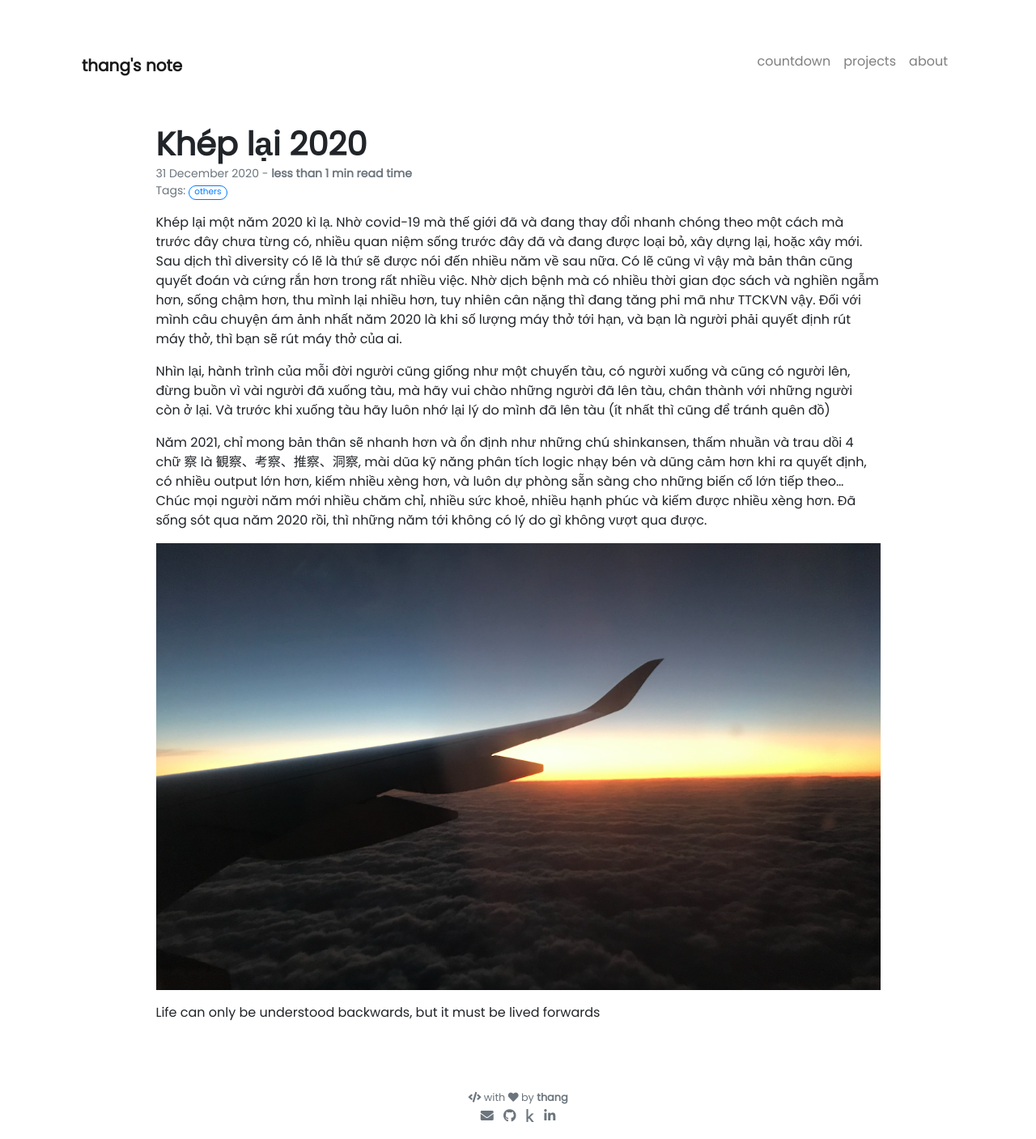
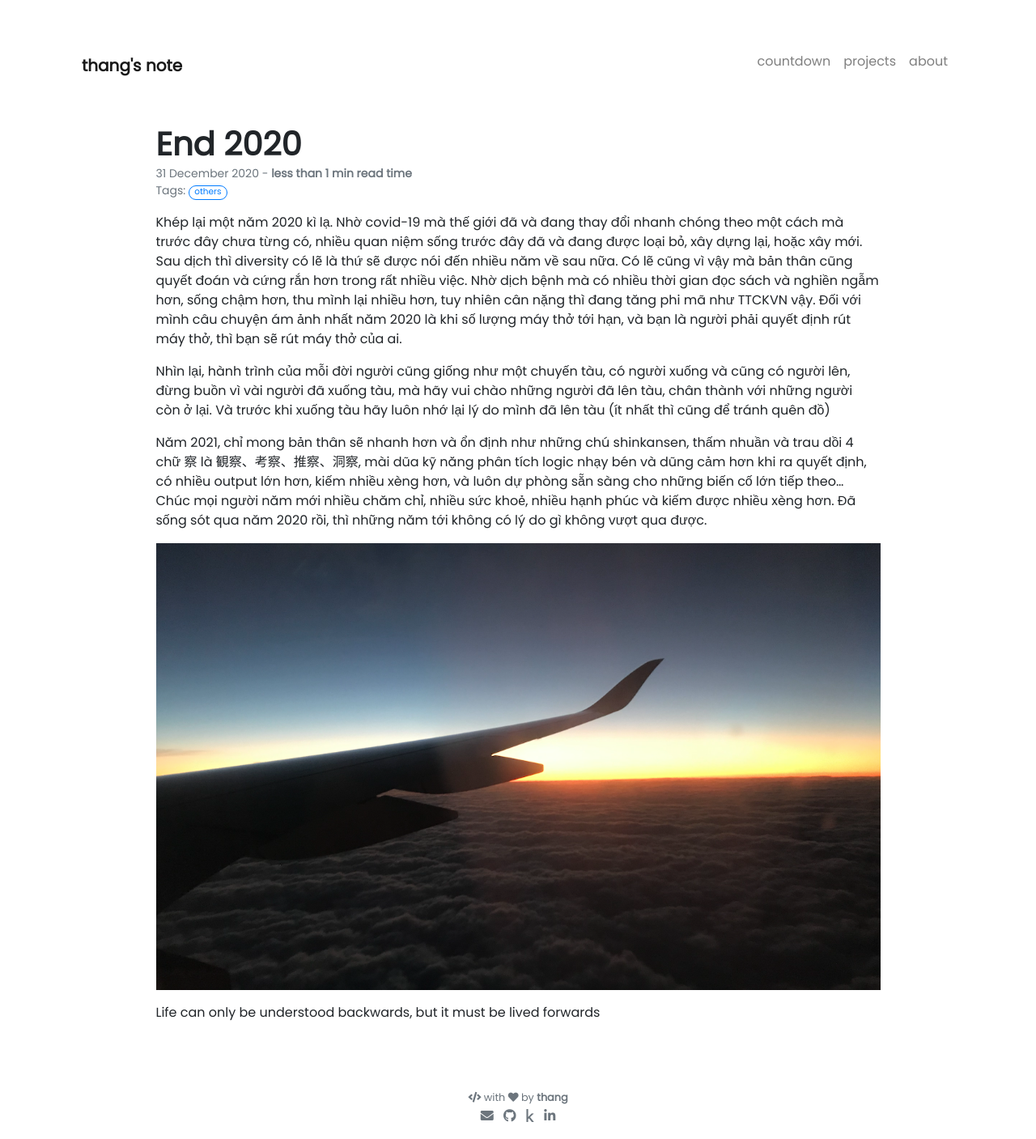
Before and after one commit to thaluu/thaluu.github.io, a Jekyll site: the page built from _posts/2020-12-31-end-2020.md, in a window 1280 px wide. Shown: the whole page at 81% size. Built offline with Jekyll 4.4.1, drawn with Linux system fonts in a browser that asks for light colours; nearby versions of some CDN libraries; our own code applies the rules of GitHub Pages for plain Markdown files; comment, search, counter and statistics services are not loaded.

Commit message:
Update 2020-12-31-end-2020.md

```diff
--- a/_posts/2020-12-31-end-2020.md
+++ b/_posts/2020-12-31-end-2020.md
@@ -1,5 +1,5 @@
 ---
-title: Khép lại 2020
+title: End 2020
 tags: [others]
 style:
 color:
```
